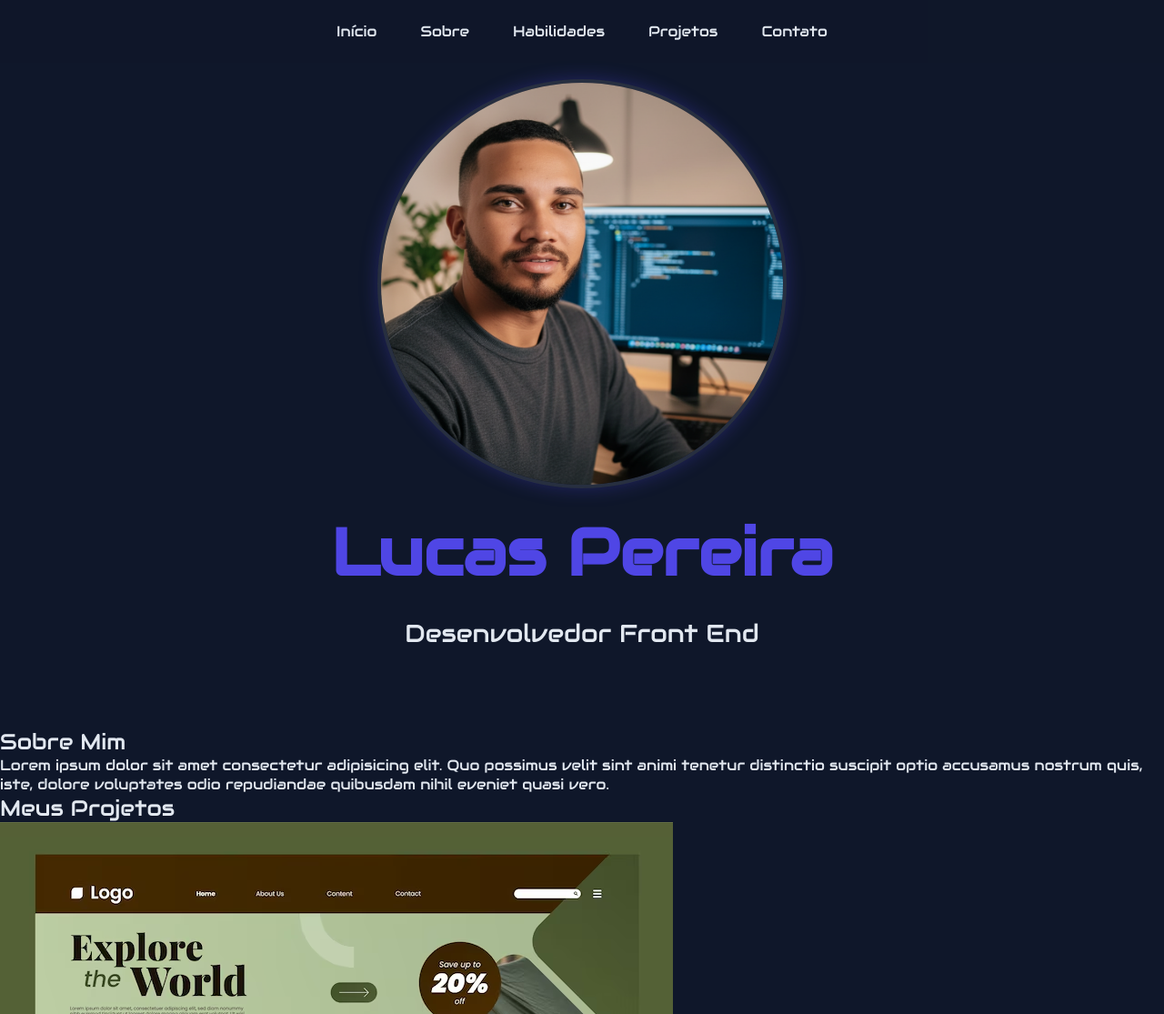
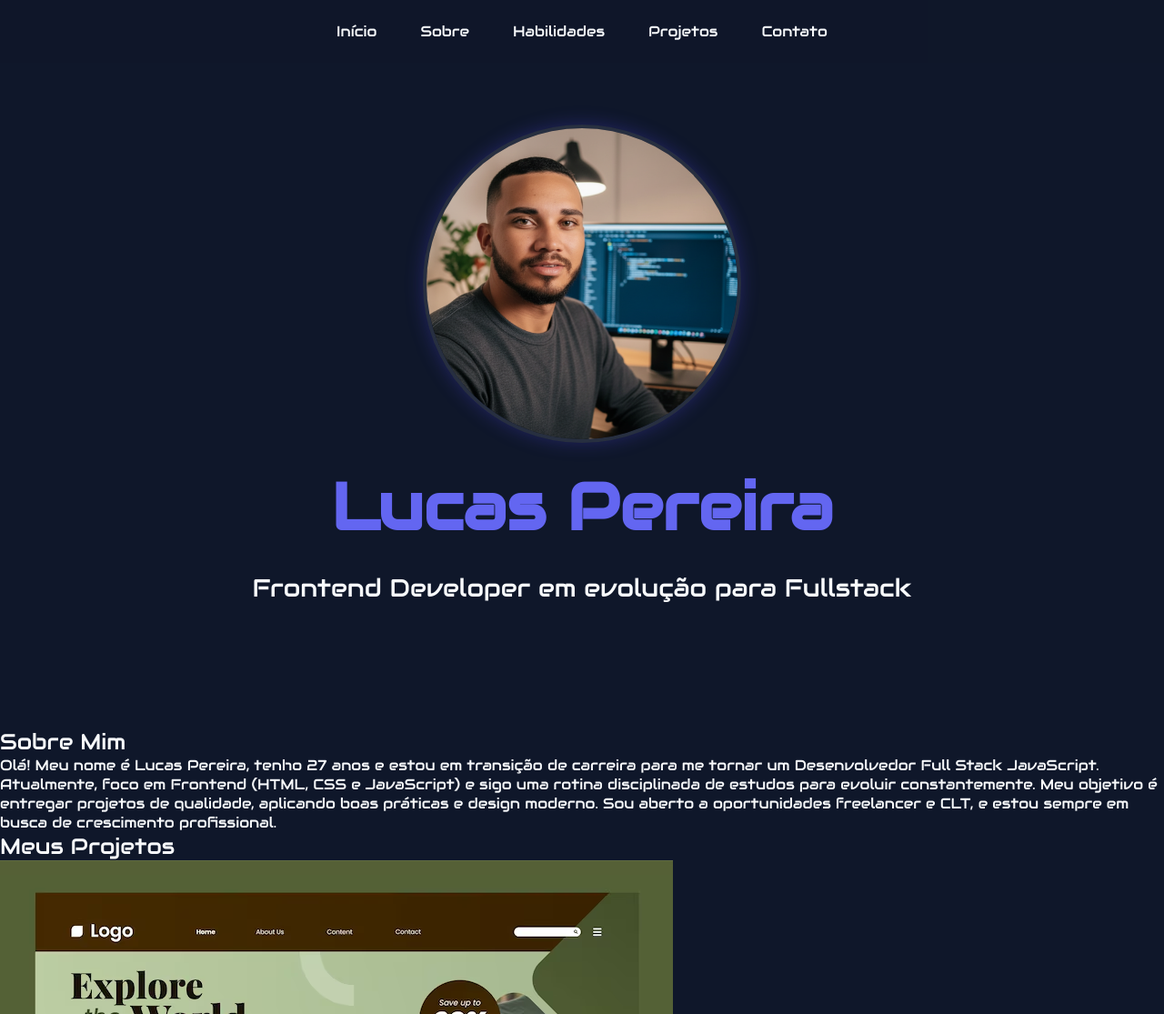
Before and after one commit to luccaspereiradev/Projeto-site, a plain HTML site: page index.html in a window 1280 px wide. Shown: the top 1115 px of the page at 91% size. Drawn offline with Linux system fonts and the light colour scheme.

Commit message:
alteração de alguns textos

```diff
--- a/estilos/style.css
+++ b/estilos/style.css
@@ -12,11 +12,11 @@ html {
 }
 
 :root {
-    --primaria: #4f46e5;
-    --secundaria: #7c3aed;
+    --primaria: #6366f1;
+    --secundaria: #22d3ee;
     --escuro: #0f172a;
-    --maisEscuro: #0a0f1c;
-    --claro: #e2e8f0;
+    --maisEscuro: #020617;
+    --claro: #f8fafc;
     --vidro: rgba(255, 255, 255, 0.1);
 }
 
@@ -72,8 +72,8 @@ body {
 }
 
 .foto-perfil {
-    width: 450px;
-    height: 450px;
+    width: 350px;
+    height: 350px;
     box-shadow: 0 0 20px rgba(79, 70, 229, 0.3);
     border-radius: 50%;
     border: 4px solid var(--vidro);
--- a/index.html
+++ b/index.html
@@ -6,7 +6,7 @@
     <meta name="viewport" content="width=device-width, initial-scale=1.0">
     <title>Lucas Dev Portifólio</title>
     <link rel="stylesheet" href="estilos/style.css">
-   <link href="https://fonts.googleapis.com/css2?family=Audiowide&display=swap" rel="stylesheet">
+    <link href="https://fonts.googleapis.com/css2?family=Audiowide&display=swap" rel="stylesheet">
 </head>
 
 <body>
@@ -23,7 +23,7 @@
 
         <img src="img/imagem-01-site-portifolio.png" alt="imagem do Desenvolvedor" class="foto-perfil">
         <h1>Lucas Pereira</h1>
-        <p class="subtitulo-cabecalho">Desenvolvedor Front End</p>
+        <p class="subtitulo-cabecalho">Frontend Developer em evolução para Fullstack</p>
 
     </main>
 
@@ -31,9 +31,12 @@
         <h2 class="sobre-titulo">Sobre Mim</h2>
         <div class="sobre-caixa">
             <p class="sobre-paragrafo">
-                Lorem ipsum dolor sit amet consectetur adipisicing elit. Quo possimus velit sint animi tenetur
-                distinctio suscipit optio accusamus nostrum quis, iste, dolore voluptates odio repudiandae quibusdam
-                nihil eveniet quasi vero.
+                Olá! Meu nome é Lucas Pereira, tenho 27 anos e estou em transição de carreira para me tornar um
+                Desenvolvedor Full Stack JavaScript.
+                Atualmente, foco em Frontend (HTML, CSS e JavaScript) e sigo uma rotina disciplinada de estudos para
+                evoluir constantemente.
+                Meu objetivo é entregar projetos de qualidade, aplicando boas práticas e design moderno.
+                Sou aberto a oportunidades freelancer e CLT, e estou sempre em busca de crescimento profissional.
             </p>
         </div>
     </section>
```
